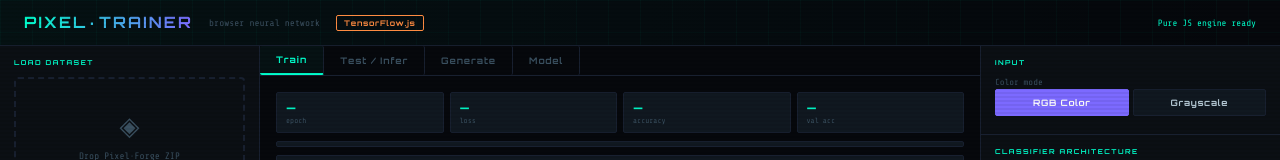
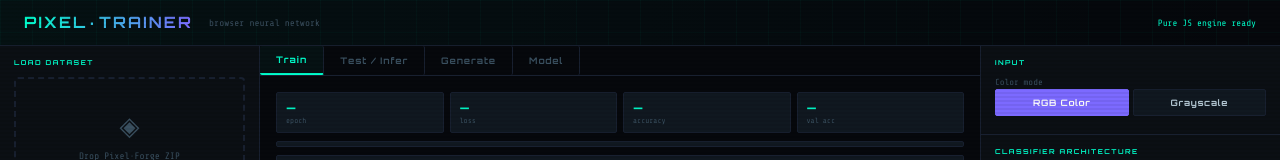
Before and after one commit to Simonko-912/pixel-forge, a plain HTML site: page site/pixeltrainer.html in a window 1280 px wide. Shown: the top 160 px of the page. Drawn offline with nearby package versions, Linux system fonts and the light colour scheme.

Commit message:
Remove TensorFlow.js badge from header

```diff
--- a/site/pixeltrainer.html
+++ b/site/pixeltrainer.html
@@ -145,7 +145,6 @@ input[type=range]{width:100%;accent-color:var(--a1);cursor:pointer}
 <header>
   <h1>PIXEL·TRAINER</h1>
   <span class="sub">browser neural network</span>
-  <span class="badge badge-tf">TensorFlow.js</span>
   <span id="hdrStatus" class="pulsing">loading tf…</span>
 </header>
 
```
